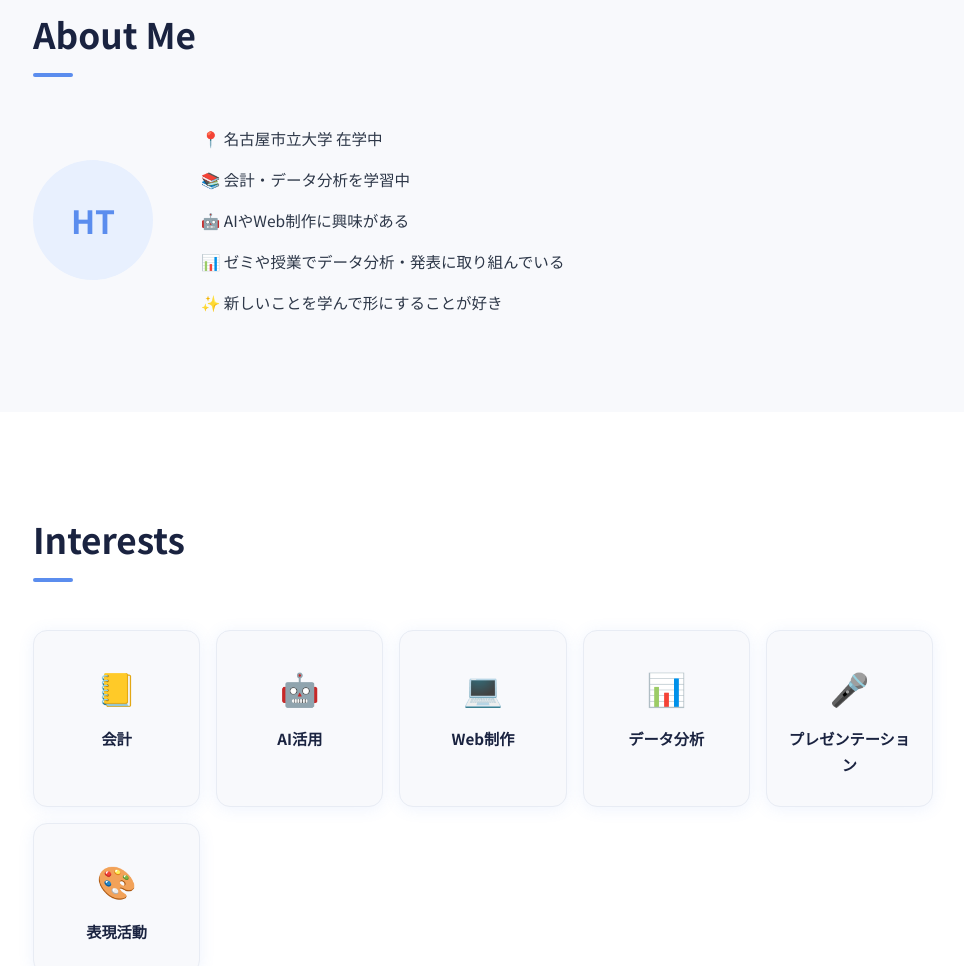
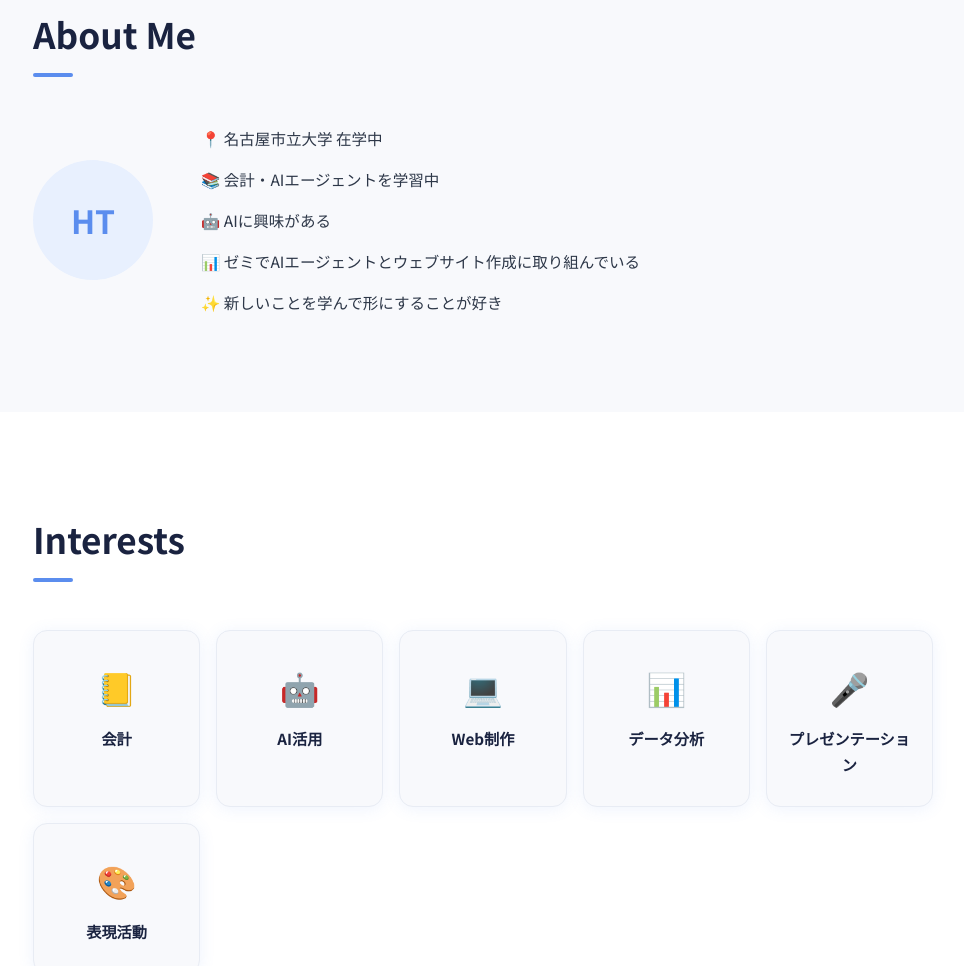
Before and after one commit to taiki-hayakawa39/portfolio-site, a plain HTML site: page index.html in a window 1280 px wide. Shown: the part 893-1859 px from the top of the page, without its empty margins (157-1121 px from the left). Drawn offline with Linux system fonts and the light colour scheme.

Commit message:
Update index.html

```diff
--- a/index.html
+++ b/index.html
@@ -48,9 +48,9 @@
         </div>
         <ul class="about-list">
           <li>📍 名古屋市立大学 在学中</li>
-          <li>📚 会計・データ分析を学習中</li>
-          <li>🤖 AIやWeb制作に興味がある</li>
-          <li>📊 ゼミや授業でデータ分析・発表に取り組んでいる</li>
+          <li>📚 会計・AIエージェントを学習中</li>
+          <li>🤖 AIに興味がある</li>
+          <li>📊 ゼミでAIエージェントとウェブサイト作成に取り組んでいる</li>
           <li>✨ 新しいことを学んで形にすることが好き</li>
         </ul>
       </div>
```
